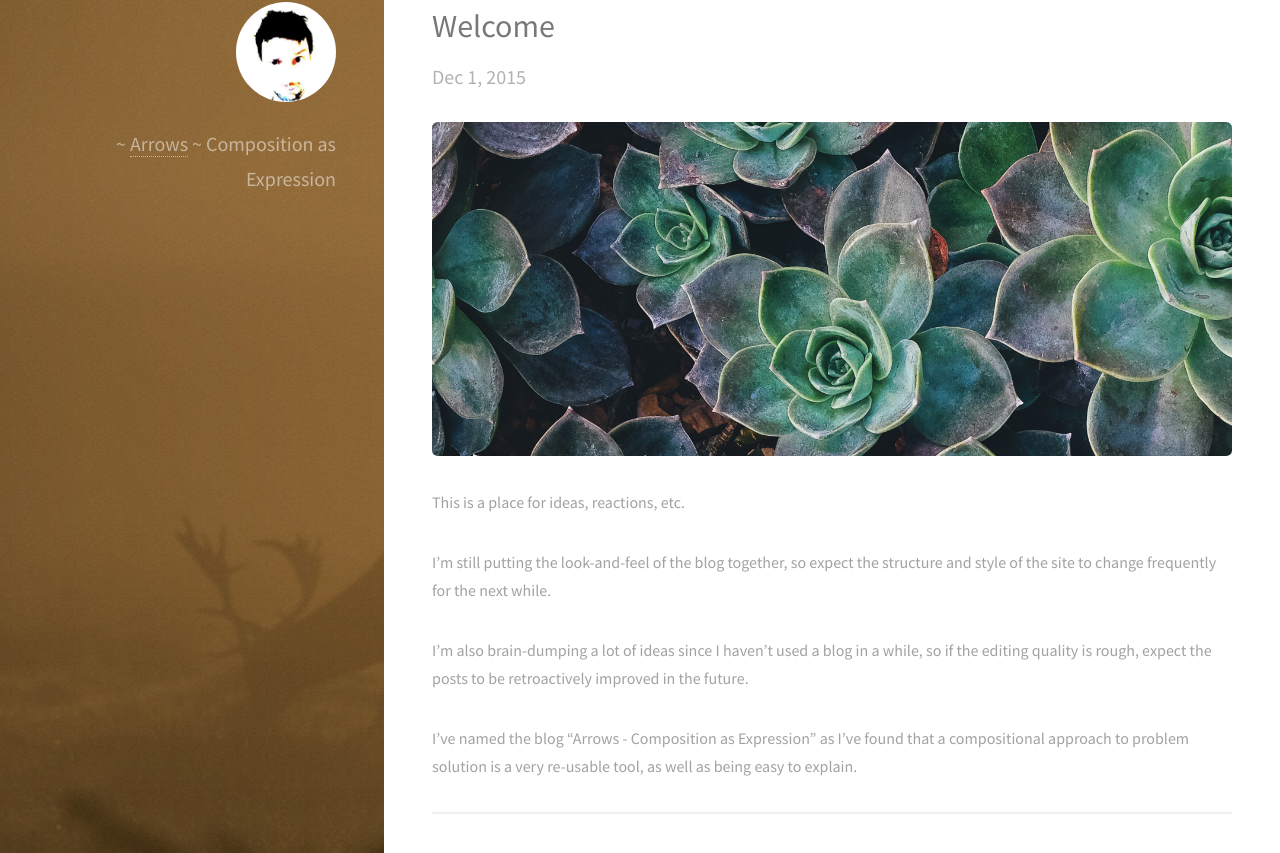
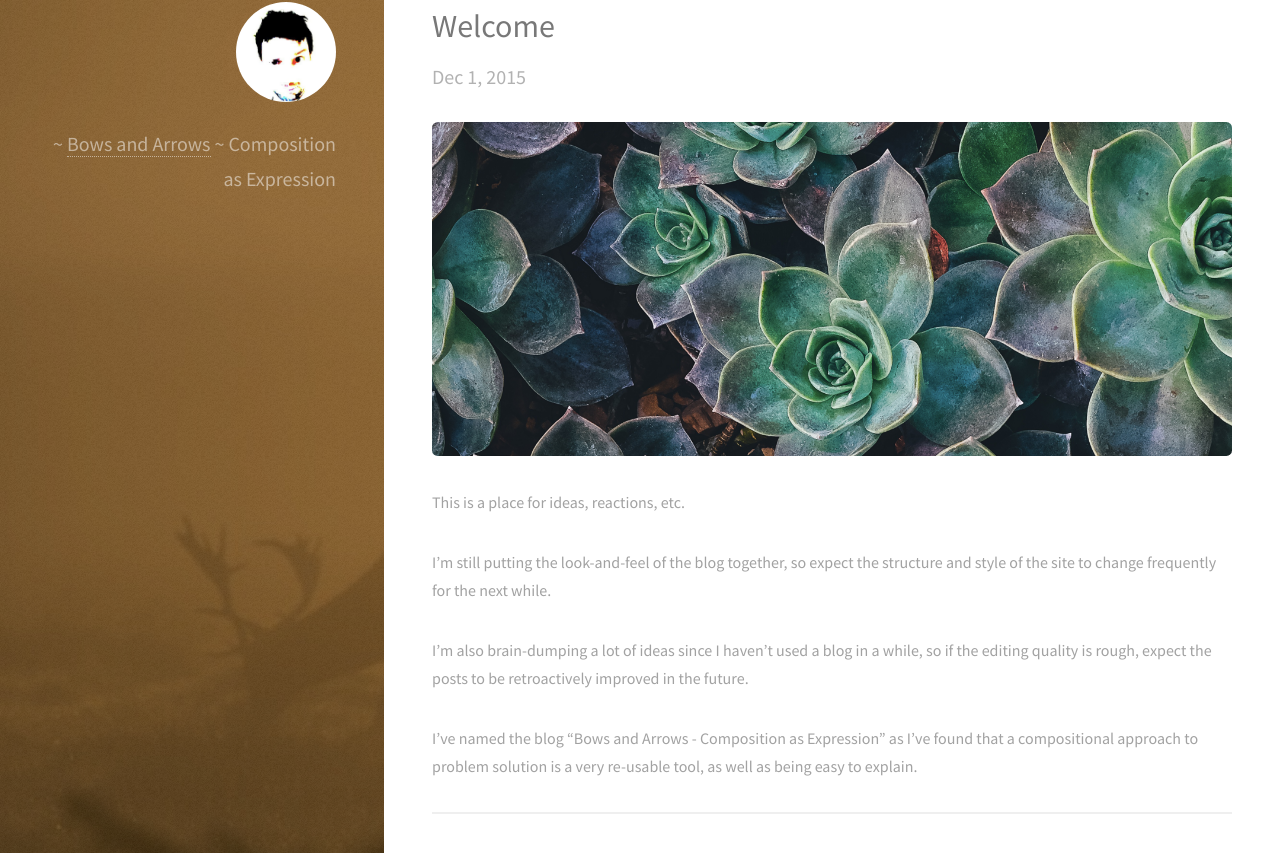
Before and after one commit to sordina/sordina.github.io, a Jekyll site: the page built from _posts/2015-12-01-1448969807-welcome.markdown, in a window 1280 px wide and 1386 px high. Shown: the part 94-947 px from the top of the window. Built offline with Jekyll 4.4.1, drawn with Linux system fonts in a browser that asks for light colours.

Commit message:
title change

```diff
--- a/_config.yml
+++ b/_config.yml
@@ -1,4 +1,4 @@
-title: Arrows
+title: Bows and Arrows
 email: contact@sordina.net
 url: "http://sordina.github.io/"
 github_username: sordina
--- a/_posts/2015-12-01-1448969807-welcome.markdown
+++ b/_posts/2015-12-01-1448969807-welcome.markdown
@@ -20,6 +20,6 @@ to be retroactively improved in the future.
 
 <!--more-->
 
-I've named the blog "Arrows - Composition as Expression" as
-I've found that a compositional approach to problem solution
+I've named the blog "Bows and Arrows - Composition as Expression"
+as I've found that a compositional approach to problem solution
 is a very re-usable tool, as well as being easy to explain.
```
